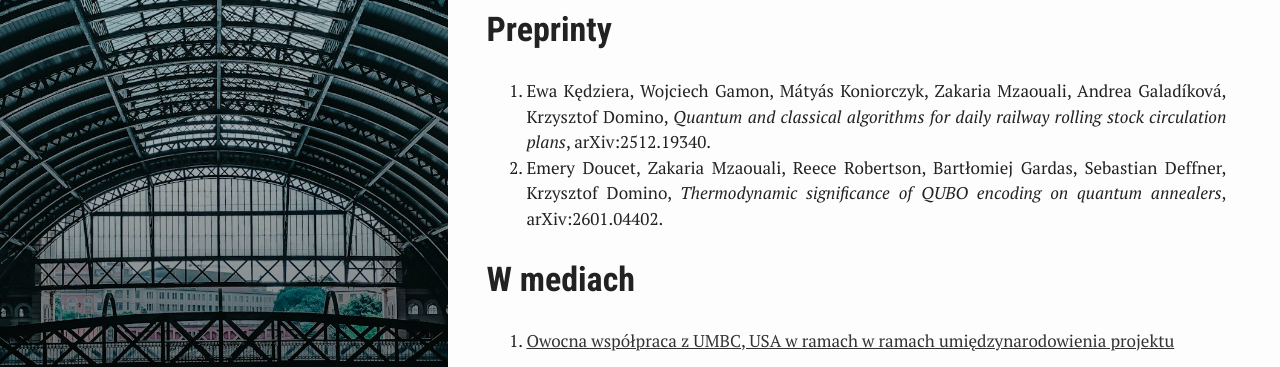
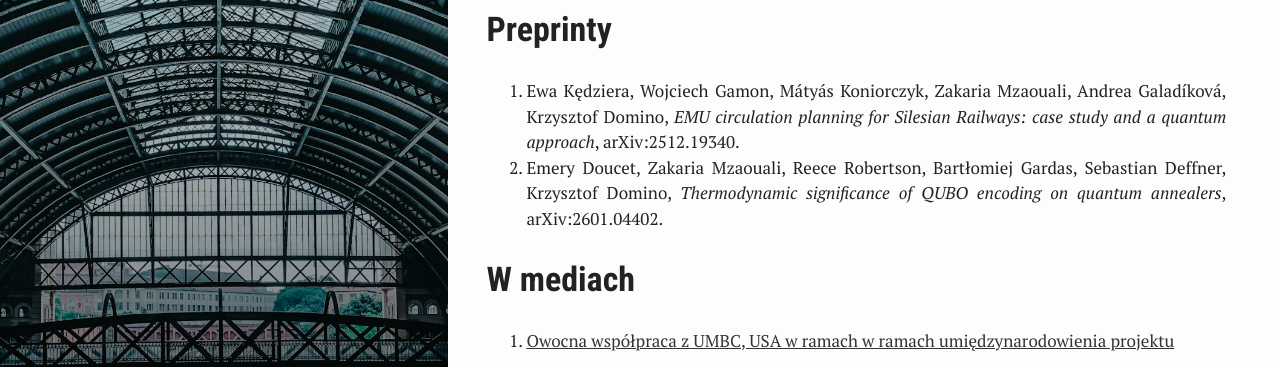
Before and after one commit to iitis/optipubtrans-website, a Jekyll site: the page built from papers.md, in a window 1280 px wide and 1033 px high. Shown: the part 234-601 px from the top of the window. Built offline with Jekyll 4.4.1, drawn with Linux system fonts in a browser that asks for light colours.

Commit message:
Update papers.md

```diff
--- a/papers.md
+++ b/papers.md
@@ -13,7 +13,7 @@ active: true
 
 # Preprinty
 
-1. Ewa Kędziera, Wojciech Gamon, Mátyás Koniorczyk, Zakaria Mzaouali, Andrea Galadíková, Krzysztof Domino, *Quantum and classical algorithms for daily railway rolling stock circulation plans*, arXiv:2512.19340.
+1. Ewa Kędziera, Wojciech Gamon, Mátyás Koniorczyk, Zakaria Mzaouali, Andrea Galadíková, Krzysztof Domino, *EMU circulation planning for Silesian Railways: case study and a quantum approach*, arXiv:2512.19340.
 2. Emery Doucet, Zakaria Mzaouali, Reece Robertson, Bartłomiej Gardas, Sebastian Deffner, Krzysztof Domino, *Thermodynamic significance of QUBO encoding on quantum annealers*, arXiv:2601.04402.
 
 # W mediach
```
